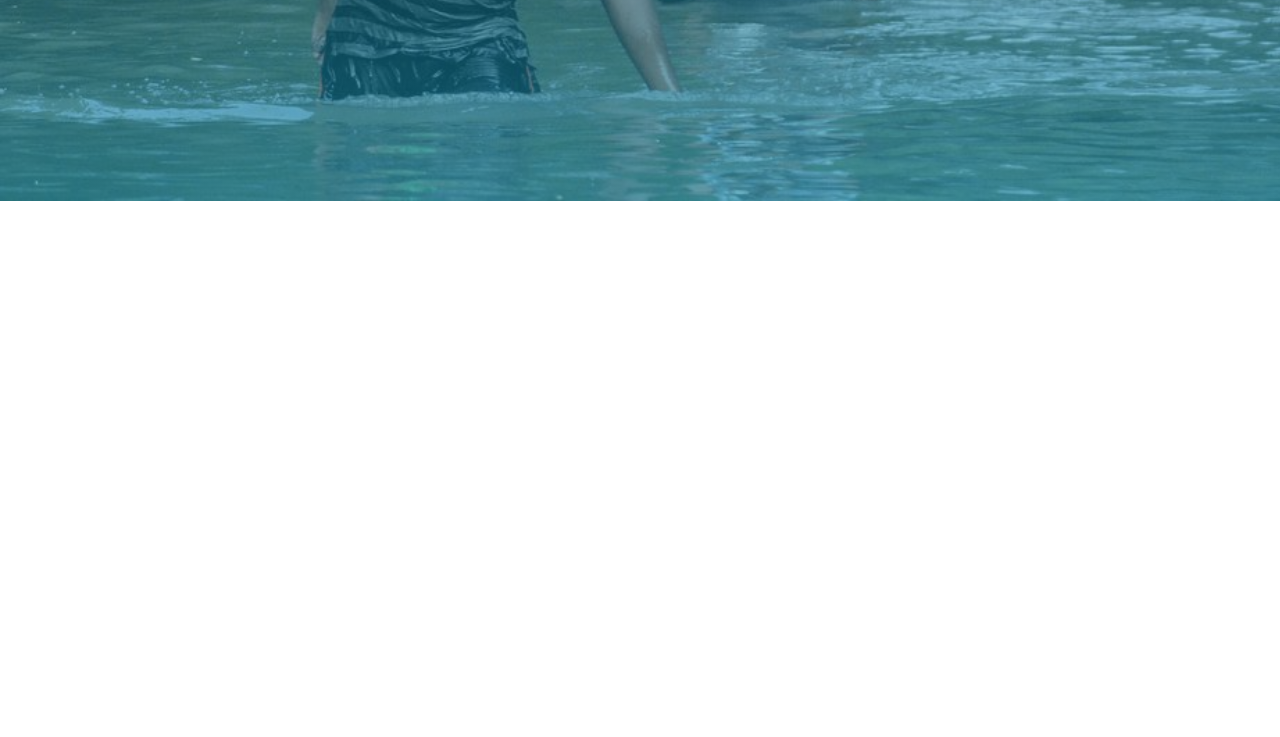
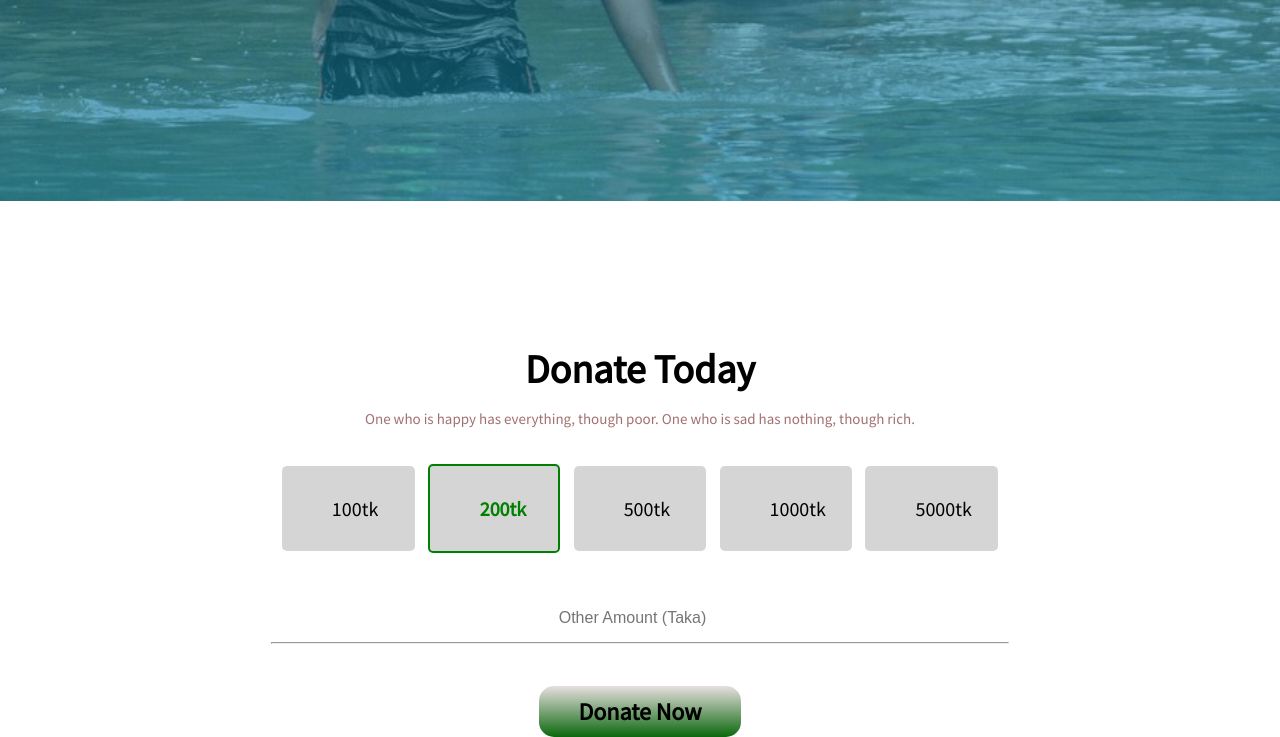
Before and after one commit to developer-munir/shelter, a plain HTML site: page index.html in a window 1280 px wide. Shown: the part 599-1336 px from the top of the page. Before the commit the page ends 800 px from the top, so only its background shows below. Drawn offline with Linux system fonts and the light colour scheme.

Commit message:
donation section

```diff
--- a/index.html
+++ b/index.html
@@ -21,10 +21,43 @@
             <a target="_blank" class="donate-btn" href="#">Donate Now</a>
         </div>
     </section>
+    <!-- header section ends here -->
 
-    <!-- header section ends here -->
+
     <!-- donate section starts here -->
+    <section class="donation">
+        <div class="donation-text">
+            <h1>Donate Today</h1>
+            <p>One who is happy has everything, though poor. One who is sad has nothing, though rich.</p>
+        </div>
+        <div class="donation-tk">
+            <div class="amounts-of-donation">
+                <div>
+                    <p>100tk</p>
+                </div>
+                <div class="active-amount">
+                    <p>200tk</p>
+                </div>
+                <div>
+                    <p>500tk</p>
+                </div>
+                <div>
+                    <p>1000tk</p>
+                </div>
+                <div>
+                    <p>5000tk</p>
+                </div>
+            </div>
+            <div class="amounts-of-donation">
+                <input type="number" name="number" id="amout-donation" placeholder="Other Amount (Taka)">
+                <hr class="hr">
+            </div>
+        </div>
+        <a target="_blank" class="donate-btn btn-two" href="#">Donate Now</a>
+    </section>
     <!-- donate section ends here -->
+
+
     <!-- donate-plan section starts here -->
     <!-- donate-plan section ends here -->
     <!-- latest-news section starts here -->
--- a/style.css
+++ b/style.css
@@ -7,6 +7,7 @@
 body{
     font-family: 'Source Sans Pro', sans-serif;
 }
+/* header starts here */
 .header{
     background-image: linear-gradient(rgba(3, 4, 3, 0.286),rgba(20, 139, 172, 0.64)),url(images/donation4.jpg);
     height: 100vh;
@@ -45,3 +46,61 @@ body{
     border-bottom: 2px solid black;
     color: #ffe602d8;
 }
+/* header ends here */
+
+/* donation start here */
+.donation{
+    width: 60%;
+    margin: 0 auto;
+    text-align: center;
+    padding-top: 10%;
+}
+.donation-text,
+.donation-tk{
+    display: block;
+    padding: 2%;
+}
+.donation-text h1{
+    font-size: 40px;
+    font-weight: 900;
+    padding-bottom: 2%;
+}
+.donation-text P{
+    font-size: 15px;
+    font-weight: 200;
+    color: #8a4b4bcb;
+}
+.amounts-of-donation div{
+    display: inline-block;
+    width: 18%;
+    background-color: #7b77774e;
+    padding: 30px 50px;
+    margin: 5Px;
+    text-align: center;
+    font-size: 20px;
+    border-radius: 5px;
+}
+.active-amount{
+    border: 2px solid green;
+}
+.active-amount p{
+    color: green;
+    font-weight: 600;
+}
+.amounts-of-donation{
+    padding-bottom: 5%;
+}
+#amout-donation{
+    border: none;
+    outline: none;
+    padding-top: 2%;
+    font-size: 1rem;
+    padding-bottom: 2%;
+    text-align: center;
+}
+.btn-two:hover{
+    color: #000000;
+    border: 2px solid #000000;
+}
+
+/* donation ends here */
```
